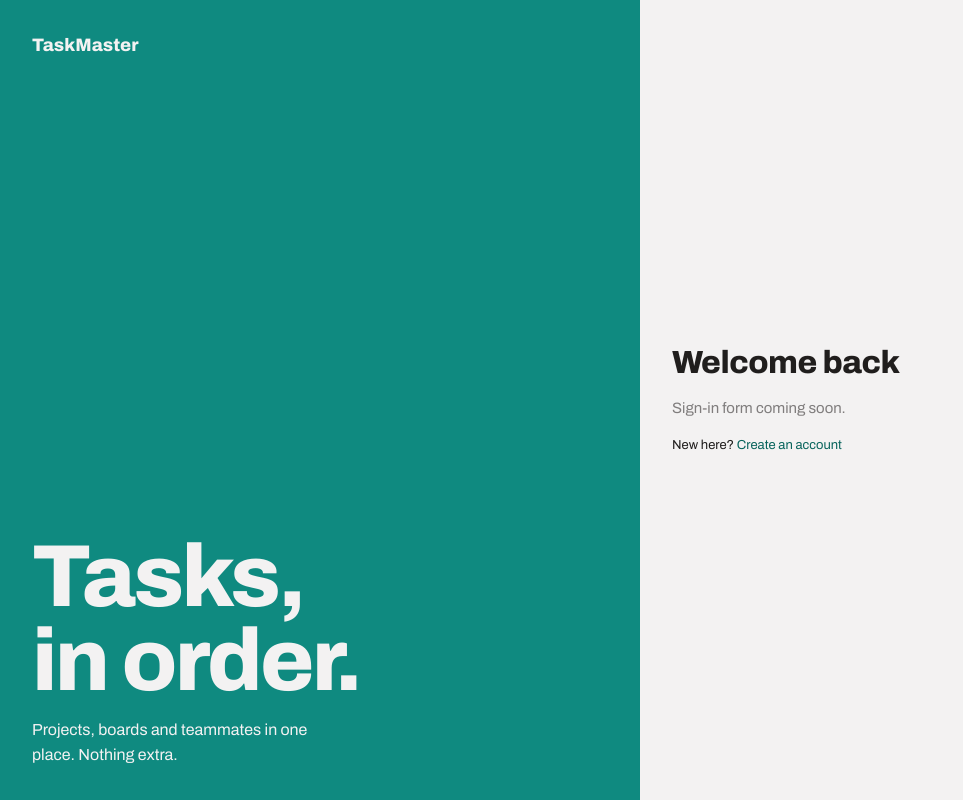
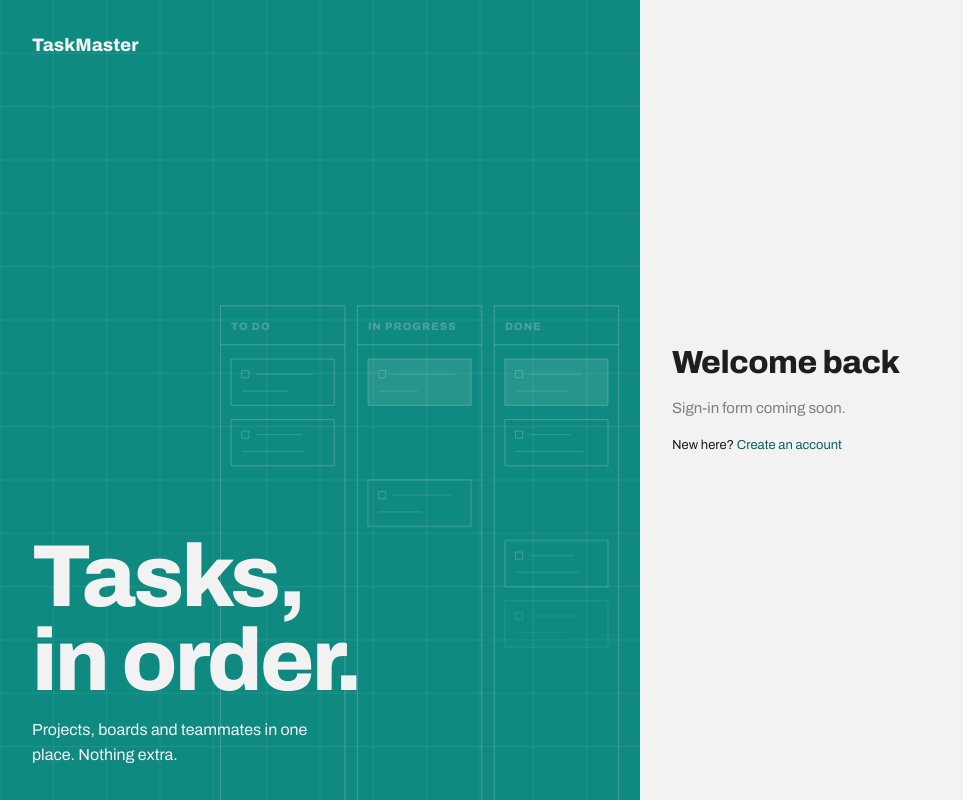
Before and after one commit to utkarsh-vats/Airtribe_TaskMaster_Web, a Next.js app: page /login in a window 1280 px wide. Shown: the whole page, without its empty margins (0-963 px from the left). Built offline with nearby package versions, Linux system fonts and the light colour scheme.

Commit message:
feat(shell): animated task-board graphic on the hero panels

```diff
--- a/src/app/(auth)/layout.tsx
+++ b/src/app/(auth)/layout.tsx
@@ -1,20 +1,22 @@
 import Link from 'next/link';
 import type { ReactNode } from 'react';
 
+import { HeroGraphic } from '@/components/shell/HeroGraphic';
 import { HeroStatement } from '@/components/shell/HeroStatement';
 
 // The prototype's split auth screen: accent panel left, form column right; stacks below 720px.
 export default function AuthLayout({ children }: { children: ReactNode }) {
     return (
         <div className="grid min-h-screen grid-cols-[repeat(auto-fit,minmax(min(100%,360px),1fr))]">
-            <div className="flex min-h-[280px] flex-col justify-between gap-8 bg-accent p-8 text-bg">
+            <div className="relative flex min-h-[280px] flex-col justify-between gap-8 overflow-hidden bg-accent p-8 text-bg">
+                <HeroGraphic />
                 <Link
                     href="/"
-                    className="self-start font-heading text-[18px] font-extrabold text-bg no-underline hover:text-bg"
+                    className="relative z-[1] self-start font-heading text-[18px] font-extrabold text-bg no-underline hover:text-bg"
                 >
                     TaskMaster
                 </Link>
-                <HeroStatement />
+                <HeroStatement className="relative z-[1]" />
             </div>
             <main className="flex flex-col justify-center p-8">
                 <div className="flex w-full max-w-[400px] flex-col gap-4">{children}</div>
--- a/src/app/(marketing)/page.tsx
+++ b/src/app/(marketing)/page.tsx
@@ -2,6 +2,7 @@ import { ArrowRight } from 'lucide-react';
 import type { Metadata } from 'next';
 import Link from 'next/link';
 
+import { HeroGraphic } from '@/components/shell/HeroGraphic';
 import { HeroStatement } from '@/components/shell/HeroStatement';
 
 export const metadata: Metadata = { title: 'Coming soon' };
@@ -9,9 +10,12 @@ export const metadata: Metadata = { title: 'Coming soon' };
 // Temporary landing page — replaced by a real marketing page later (see DESIGN.md §12).
 export default function LandingPage() {
     return (
-        <section className="flex flex-1 flex-col justify-between gap-8 bg-accent p-6 text-bg md:p-8">
-            <span className="tag self-start border border-bg text-bg">Coming soon</span>
-            <HeroStatement>
+        <section className="relative flex flex-1 flex-col justify-between gap-8 overflow-hidden bg-accent p-6 text-bg md:p-8">
+            <HeroGraphic />
+            <span className="tag relative z-[1] self-start border border-bg text-bg">
+                Coming soon
+            </span>
+            <HeroStatement className="relative z-[1]">
                 <div className="mt-6 flex flex-wrap gap-3">
                     <Link
                         href="/register"
--- a/src/app/dev/ui/Gallery.tsx
+++ b/src/app/dev/ui/Gallery.tsx
@@ -140,7 +140,7 @@ export function Gallery() {
                 <ThemeSwitch />
             </header>
 
-            <main className="flex w-full max-w-[1100px] flex-col gap-8 p-4 md:p-6">
+            <main className="mx-auto flex w-full max-w-[1100px] flex-col gap-8 p-4 md:p-6">
                 <div>
                     <div className="card-kicker text-accent-700">Dev</div>
                     <h2 className="m-0">UI kit</h2>
--- a/src/app/globals.css
+++ b/src/app/globals.css
@@ -18,6 +18,7 @@
 @import '../styles/modernist.css' layer(modernist);
 @import '../styles/taskmaster-tokens.css' layer(modernist);
 @import '../styles/ui.css' layer(components);
+@import '../styles/hero-graphic.css' layer(components);
 @import 'tailwindcss';
 
 /* Tailwind scans the whole repo by default; keep the prototype export and docs out of it. */
--- /dev/null
+++ b/src/components/shell/HeroGraphic.tsx
@@ -0,0 +1,132 @@
+import type { CSSProperties } from 'react';
+
+/*
+ * Decorative line-drawn task board for the accent hero panels: three column outlines over a
+ * faint modular grid, with cards drifting To do → In progress → Done. Pure SVG + CSS
+ * (src/styles/hero-graphic.css); colours come from --color-bg via currentColor.
+ *
+ * Geometry is in viewBox units (1200 × 900). `xMaxYMax slice` anchors the bottom-right corner,
+ * so the board stays at the panel's right/bottom edge and the columns run off the bottom.
+ */
+
+const VIEW_W = 1200;
+const VIEW_H = 900;
+const GRID = 60;
+
+// Board is 448 wide with a 24 margin on the right, so all three columns stay in view down to
+// a panel about half as wide as it is tall (the landing hero at 375px).
+const COL_X = 728;
+const COL_W = 140;
+/** Distance between columns; the cards' keyframes move by multiples of this. */
+const COL_STEP = 154;
+const COL_TOP = 344;
+
+const CARD_INSET = 12;
+const CARD_W = COL_W - 2 * CARD_INSET;
+const CARD_H = 52;
+const SLOT_TOP = 404;
+const SLOT_STEP = 68;
+
+const COLUMNS = ['TO DO', 'IN PROGRESS', 'DONE'] as const;
+
+type CardSpec = {
+    col: number;
+    slot: number;
+    /** Widths of the two placeholder text lines. */
+    lines: readonly [number, number];
+    filled?: boolean;
+};
+
+const STATIC_CARDS: readonly CardSpec[] = [
+    { col: 0, slot: 0, lines: [64, 52] },
+    { col: 0, slot: 1, lines: [52, 70] },
+    { col: 1, slot: 0, lines: [70, 44], filled: true },
+    { col: 2, slot: 0, lines: [58, 60], filled: true },
+    { col: 2, slot: 1, lines: [46, 76] },
+];
+
+/**
+ * Cards that travel. Each has its own row (so they never overlap), loop length and phase
+ * (so no two move together), and a resting column for the reduced-motion frame.
+ */
+const MOVING_CARDS: readonly (CardSpec & { duration: number; delay: number; restCol: number })[] = [
+    { col: 0, slot: 2, lines: [66, 48], duration: 16, delay: -3, restCol: 1 },
+    { col: 0, slot: 3, lines: [50, 72], duration: 19, delay: -11, restCol: 2 },
+    { col: 0, slot: 4, lines: [60, 56], duration: 14, delay: -8, restCol: 1 },
+];
+
+const gridPath = [
+    ...Array.from({ length: VIEW_W / GRID - 1 }, (_, i) => `M${(i + 1) * GRID} 0V${VIEW_H}`),
+    ...Array.from({ length: VIEW_H / GRID - 1 }, (_, i) => `M0 ${(i + 1) * GRID}H${VIEW_W}`),
+].join('');
+
+function Card({ col, slot, lines, filled = false }: CardSpec) {
+    const x = COL_X + col * COL_STEP + CARD_INSET;
+    const y = SLOT_TOP + slot * SLOT_STEP;
+    return (
+        <>
+            <rect
+                className={filled ? 'hg-card hg-card-filled' : 'hg-card'}
+                x={x}
+                y={y}
+                width={CARD_W}
+                height={CARD_H}
+            />
+            {/* priority mark + title line, then a shorter meta line */}
+            <rect className="hg-mark" x={x + 12} y={y + 13} width={8} height={8} />
+            <path
+                className="hg-line"
+                d={`M${x + 28} ${y + 17}h${lines[0]}M${x + 12} ${y + 36}h${lines[1]}`}
+            />
+        </>
+    );
+}
+
+export function HeroGraphic() {
+    return (
+        <svg
+            aria-hidden
+            focusable="false"
+            className="hero-graphic"
+            viewBox={`0 0 ${VIEW_W} ${VIEW_H}`}
+            preserveAspectRatio="xMaxYMax slice"
+        >
+            <path className="hg-grid" d={gridPath} />
+
+            {COLUMNS.map((label, i) => {
+                const x = COL_X + i * COL_STEP;
+                return (
+                    <g key={label}>
+                        {/* Taller than the view so the column runs off the bottom edge. */}
+                        <rect className="hg-col" x={x} y={COL_TOP} width={COL_W} height={VIEW_H} />
+                        <text className="hg-label" x={x + CARD_INSET} y={COL_TOP + 27}>
+                            {label}
+                        </text>
+                        <path className="hg-rule" d={`M${x} ${COL_TOP + 44}h${COL_W}`} />
+                    </g>
+                );
+            })}
+
+            {STATIC_CARDS.map((card) => (
+                <Card key={`${card.col}-${card.slot}`} {...card} />
+            ))}
+
+            {MOVING_CARDS.map(({ duration, delay, restCol, ...card }) => (
+                <g
+                    key={`m-${card.slot}`}
+                    className="hg-mover"
+                    style={
+                        {
+                            '--hg-step': `${COL_STEP}px`,
+                            '--hg-rest': `${restCol * COL_STEP}px`,
+                            animationDuration: `${duration}s`,
+                            animationDelay: `${delay}s`,
+                        } as CSSProperties
+                    }
+                >
+                    <Card {...card} />
+                </g>
+            ))}
+        </svg>
+    );
+}
--- a/src/components/shell/HeroStatement.tsx
+++ b/src/components/shell/HeroStatement.tsx
@@ -1,9 +1,15 @@
 import type { ReactNode } from 'react';
 
 /** The prototype's display statement: "Tasks, in order." at poster size, plus a pitch line. */
-export function HeroStatement({ children }: { children?: ReactNode }) {
+export function HeroStatement({
+    children,
+    className,
+}: {
+    children?: ReactNode;
+    className?: string;
+}) {
     return (
-        <div>
+        <div className={className}>
             <p className="m-0 font-heading text-[clamp(44px,7vw,88px)] leading-[0.95] font-extrabold tracking-[-0.03em]">
                 Tasks,
                 <br />
--- /dev/null
+++ b/src/styles/hero-graphic.css
@@ -0,0 +1,100 @@
+/*
+ * HeroGraphic (src/components/shell/HeroGraphic.tsx): the drifting task board behind the accent
+ * hero panels. Every colour is --color-bg (the panel's text colour) mixed toward transparent,
+ * so it works in both themes. Strokes stay 1px at any scale (non-scaling-stroke).
+ * Only transform and opacity animate.
+ */
+.hero-graphic {
+    position: absolute;
+    inset: 0;
+    z-index: 0;
+    width: 100%;
+    height: 100%;
+    pointer-events: none;
+    color: var(--color-bg);
+}
+/* Below 820px the board can't avoid the headline, so it steps back further. */
+@media (max-width: 819px) {
+    .hero-graphic {
+        opacity: 0.65;
+    }
+}
+.hero-graphic * {
+    vector-effect: non-scaling-stroke;
+    stroke-width: 1px;
+    fill: none;
+}
+
+.hg-grid {
+    stroke: color-mix(in srgb, currentColor 8%, transparent);
+}
+.hg-col,
+.hg-card,
+.hg-mark {
+    stroke: color-mix(in srgb, currentColor 22%, transparent);
+}
+.hg-rule {
+    stroke: color-mix(in srgb, currentColor 25%, transparent);
+}
+.hg-line {
+    stroke: color-mix(in srgb, currentColor 16%, transparent);
+}
+.hero-graphic .hg-card-filled {
+    fill: color-mix(in srgb, currentColor 10%, transparent);
+}
+.hero-graphic .hg-label {
+    fill: color-mix(in srgb, currentColor 25%, transparent);
+    stroke: none;
+    font-family: var(--font-heading);
+    font-weight: 800;
+    font-size: 12px;
+    letter-spacing: 0.1em;
+}
+
+/*
+ * One loop: fade in at To do, wait, slide to In progress, wait, slide to Done, wait, fade out,
+ * then restart at To do. Duration and (negative) delay are set per card inline.
+ */
+.hg-mover {
+    animation-name: hg-move;
+    animation-iteration-count: infinite;
+    animation-timing-function: linear;
+}
+@keyframes hg-move {
+    0% {
+        opacity: 0;
+        transform: translateX(0);
+    }
+    6% {
+        opacity: 1;
+    }
+    28% {
+        transform: translateX(0);
+        animation-timing-function: ease-in-out;
+    }
+    40% {
+        transform: translateX(var(--hg-step));
+    }
+    60% {
+        transform: translateX(var(--hg-step));
+        animation-timing-function: ease-in-out;
+    }
+    72% {
+        transform: translateX(calc(2 * var(--hg-step)));
+    }
+    92% {
+        opacity: 1;
+    }
+    100% {
+        opacity: 0;
+        transform: translateX(calc(2 * var(--hg-step)));
+    }
+}
+
+/* Reduced motion: no animation; each moving card rests in its own column. */
+@media (prefers-reduced-motion: reduce) {
+    .hg-mover {
+        animation: none;
+        transform: translateX(var(--hg-rest));
+    }
+}
```
